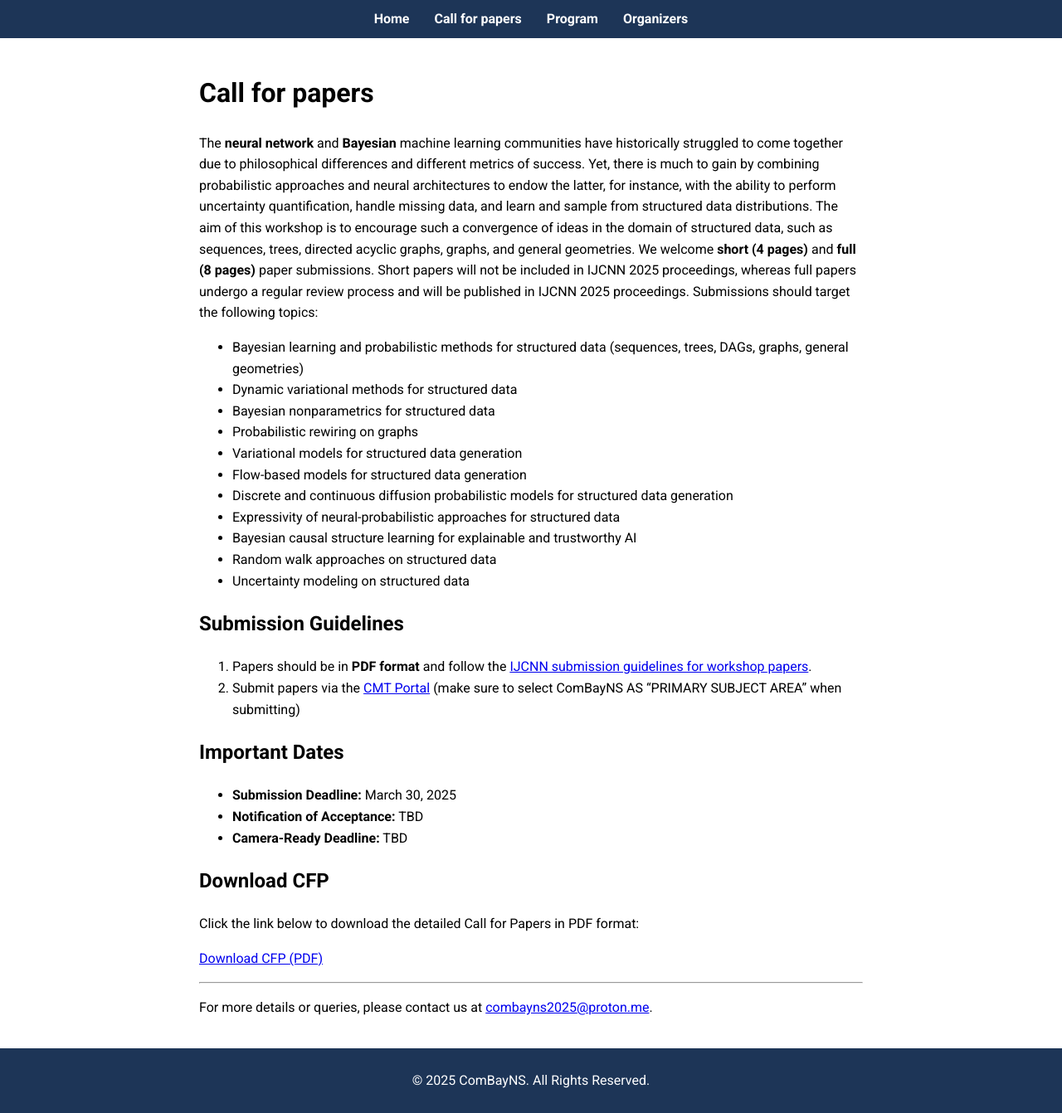
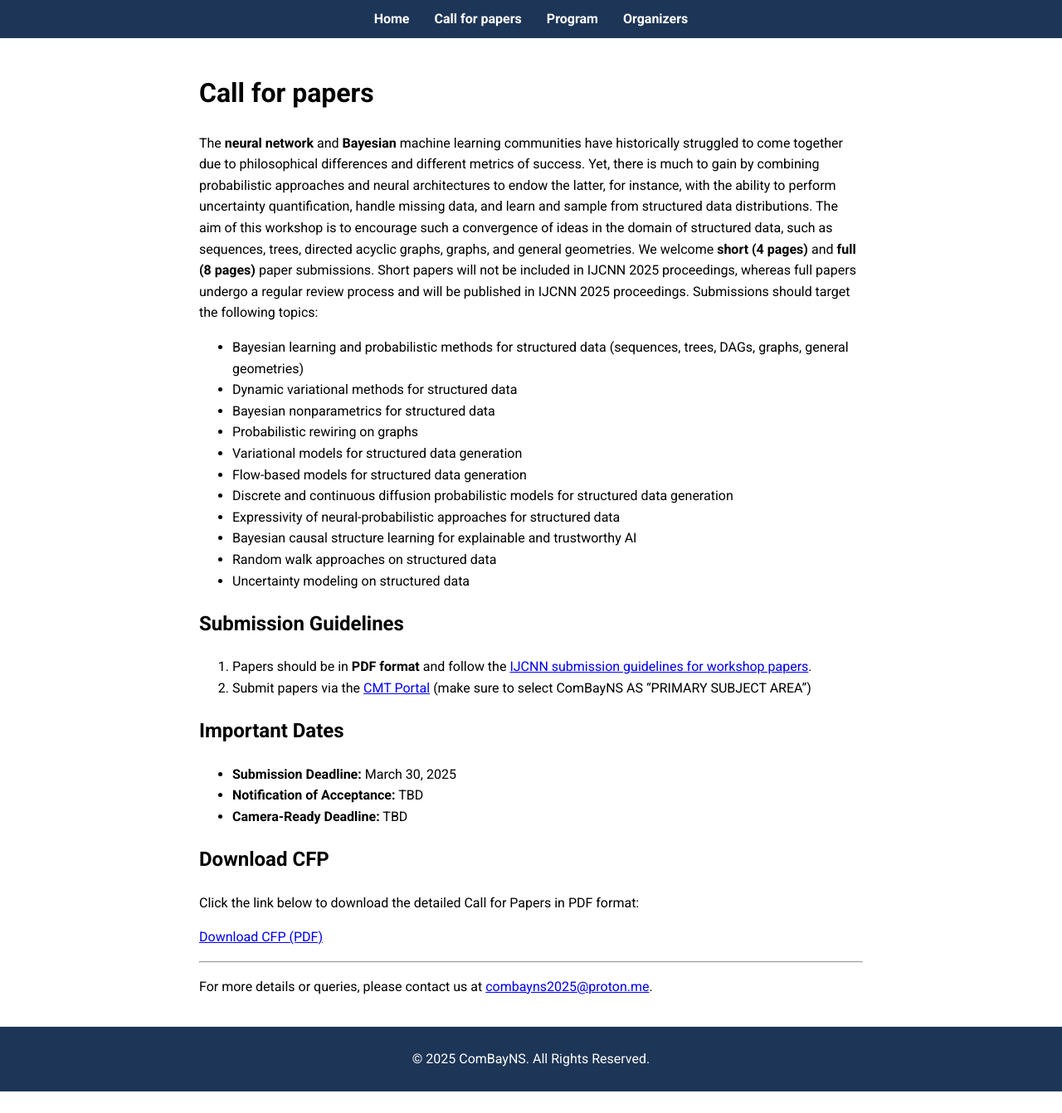
Before and after one commit to combayns2025/combayns2025.github.io, a Jekyll site: the page built from call-for-papers.md, in a window 1280 px wide. Shown: the whole page at 83% size. Built offline with Jekyll 4.4.1, drawn with Linux system fonts in a browser that asks for light colours; after the commit the page ends 1316 px from its top, so only the background shows below that.

Commit message:
Update call-for-papers.md

```diff
--- a/call-for-papers.md
+++ b/call-for-papers.md
@@ -22,7 +22,7 @@
 
 ## Submission Guidelines
 1. Papers should be in **PDF format** and follow the [IJCNN submission guidelines for workshop papers](https://2025.ijcnn.org/authors/call-for-papers).
-2. Submit papers via the [CMT Portal](https://cmt3.research.microsoft.com/IJCNN2025/Track/3/Submission/Create) (make sure to select ComBayNS AS “PRIMARY SUBJECT AREA” when submitting)
+2. Submit papers via the [CMT Portal](https://cmt3.research.microsoft.com/IJCNN2025/Track/3/Submission/Create) (make sure to select ComBayNS AS “PRIMARY SUBJECT AREA”)
 
 ## Important Dates
 - **Submission Deadline:** March 30, 2025
```
